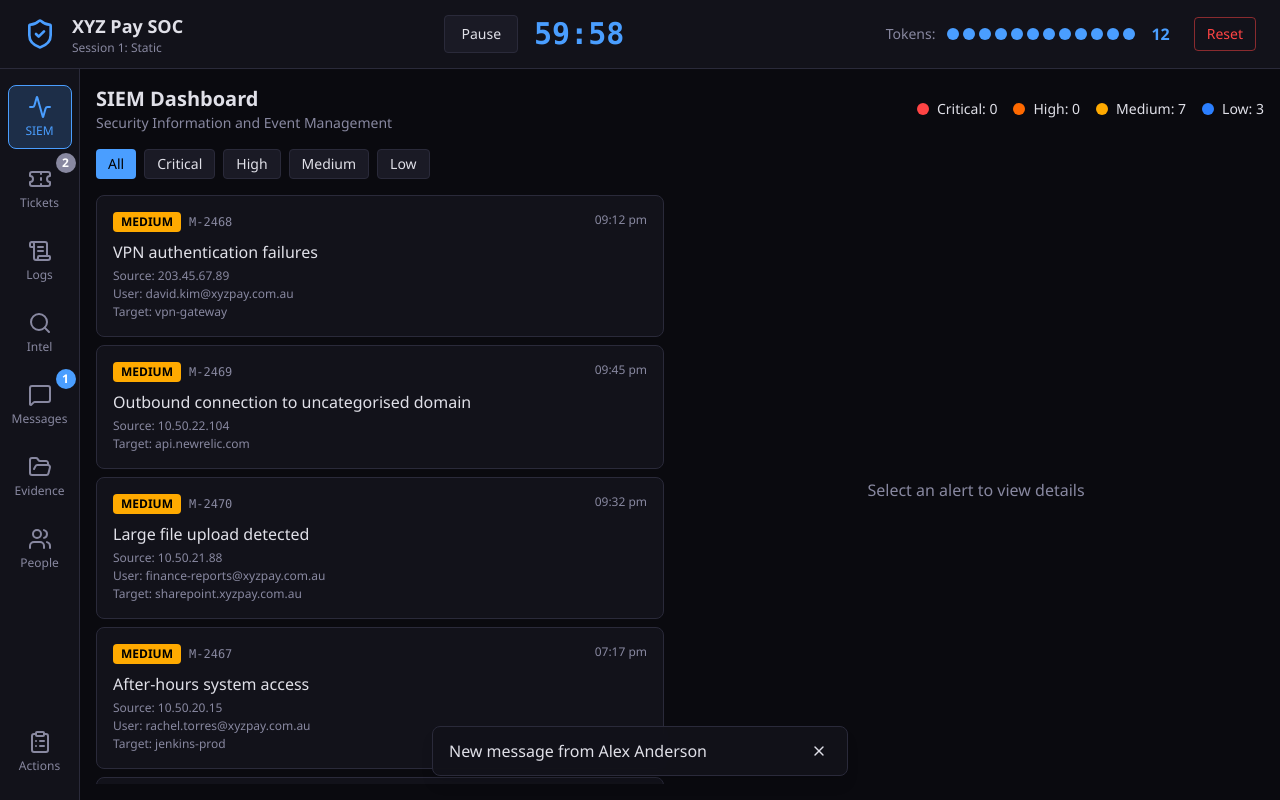
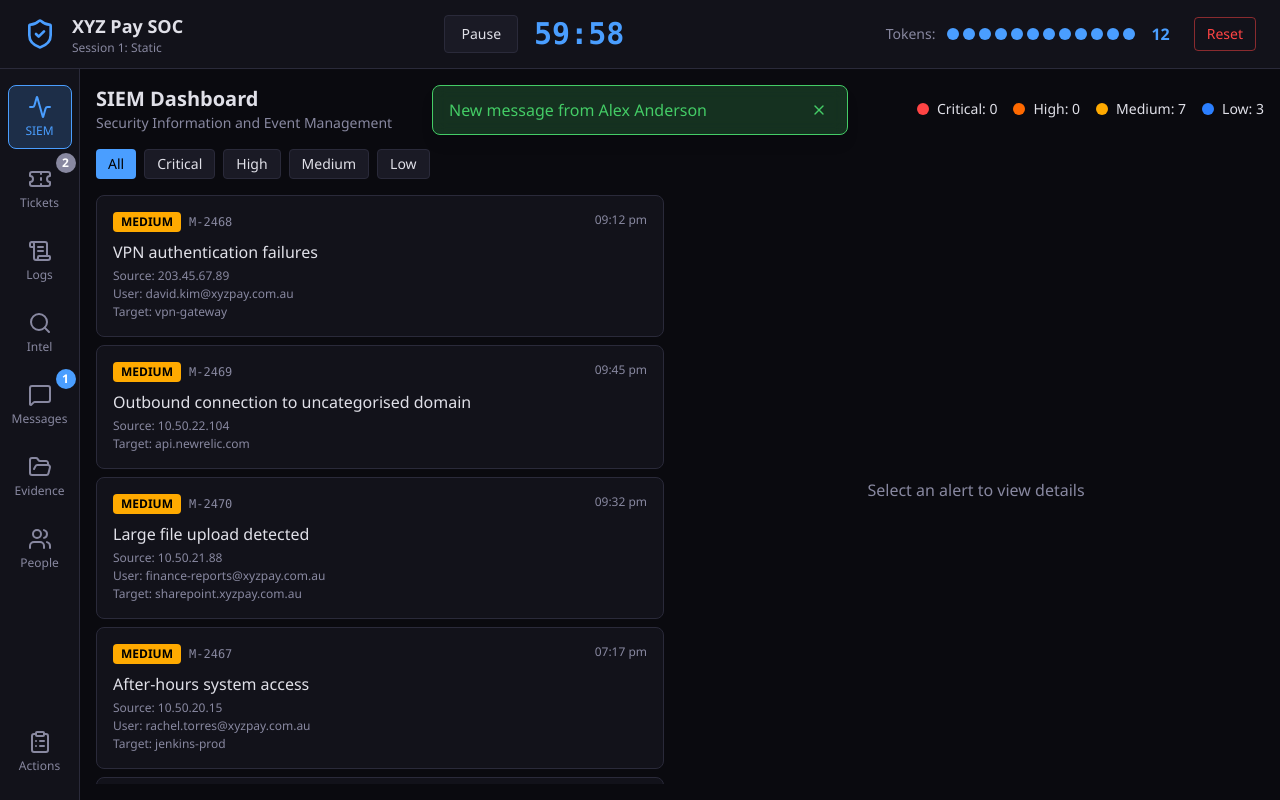
Before and after one commit to tinmancactus/security-operations-tabletop-exercise, a Vue app in the folder soc-simulator/: page / in a window 1280 px wide. Both pictures are taken after a click on the button "Begin Session". Built offline with nearby package versions, Linux system fonts and the light colour scheme.

Commit message:
Moved notifications to top, all green

```diff
--- a/soc-simulator/src/App.vue
+++ b/soc-simulator/src/App.vue
@@ -169,7 +169,8 @@ const currentComponent = {
       <div class="flex flex-1 overflow-hidden">
         <AppSidebar />
 
-        <main class="flex-1 overflow-auto p-4">
+        <main class="flex-1 overflow-auto p-4 relative">
+          <NotificationToast />
           <component :is="currentComponent[gameStore.currentView]" />
         </main>
       </div>
@@ -178,7 +179,7 @@ const currentComponent = {
     <!-- Reset Confirmation Modal -->
     <div
       v-if="showResetConfirm"
-      class="fixed inset-0 bg-black/70 flex items-center justify-center z-50"
+      class="fixed inset-0 bg-black/70 flex items-center justify-center z-100"
       @click.self="cancelReset"
     >
       <div class="bg-soc-surface border border-soc-danger rounded-lg p-6 max-w-md mx-4">
@@ -207,8 +208,5 @@ const currentComponent = {
         </div>
       </div>
     </div>
-
-    <!-- Notifications -->
-    <NotificationToast />
   </div>
 </template>
--- a/soc-simulator/src/components/common/NotificationToast.vue
+++ b/soc-simulator/src/components/common/NotificationToast.vue
@@ -23,19 +23,13 @@ function handleDismiss(event, id) {
 </script>
 
 <template>
-  <div class="fixed bottom-6 left-1/2 -translate-x-1/2 flex flex-col gap-2 z-50 max-w-md w-full px-4">
+  <div class="fixed left-1/2 -translate-x-1/2 flex flex-col gap-2 z-40 max-w-md w-full px-4">
     <TransitionGroup name="toast">
       <div
         v-for="notification in gameStore.notifications"
         :key="notification.id"
         @click="handleClick(notification)"
-        class="px-4 py-3 rounded-lg shadow-lg border backdrop-blur-sm flex items-center justify-between gap-3 cursor-pointer hover:scale-[1.02] transition-transform"
-        :class="{
-          'bg-soc-surface/95 border-soc-border': notification.type === 'info',
-          'bg-soc-warning/20 border-soc-warning text-soc-warning': notification.type === 'warning',
-          'bg-soc-danger/20 border-soc-danger text-soc-danger': notification.type === 'danger',
-          'bg-soc-success/20 border-soc-success text-soc-success': notification.type === 'success'
-        }"
+        class="px-4 py-3 rounded-lg shadow-lg border backdrop-blur-sm flex items-center justify-between gap-3 cursor-pointer hover:scale-[1.02] transition-transform bg-soc-success/20 border-soc-success text-soc-success"
       >
         <span class="flex-1">{{ notification.message }}</span>
         <button
@@ -58,7 +52,7 @@ function handleDismiss(event, id) {
 
 .toast-enter-from {
   opacity: 0;
-  transform: translateY(20px);
+  transform: translateY(-20px);
 }
 
 .toast-leave-to {
```
